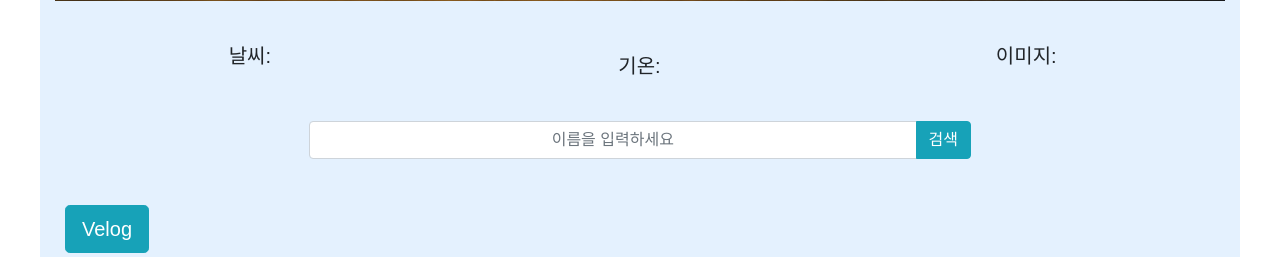
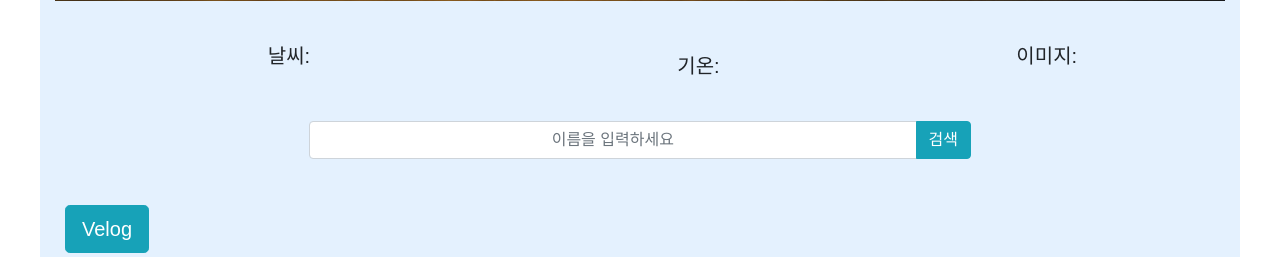
Before and after one commit to Ohjinn/TIL_Collection_project, a Flask app: page / in a window 1280 px wide. Shown: the part 474-731 px from the top of the page. Run offline with Flask 2, Linux system fonts and the light colour scheme; some libraries are stand-ins or nearby versions; some web fonts are replaced.

Commit message:
멘트부분 수정

```diff
--- a/static/Til.css
+++ b/static/Til.css
@@ -31,9 +31,16 @@
     font-size: 20px;
 }
 
-.weather_title, .weather_temp, .weather_img {
+.weather_title {
     float: left;
-    width: 33.3%;
+    width: 40%;
+    height: 70px;
+    padding-top: 10px;
+}
+
+.weather_temp, .weather_img {
+    float: left;
+    width: 30%;
     height: 70px;
     padding-top: 10px;
 }
--- a/static/Til.js
+++ b/static/Til.js
@@ -54,32 +54,32 @@
         + "&appid=" + apiKey;
     let options = {method: 'GET'}
     $.ajax(weatherUrl, options).then((response) => {
-        console.log(response)
+        console.log(response) // JSON 타입 위치 및 날씨 정보데이터 로그 확인
         let icon = response.weather[0].icon
         let iconUrl = "http://openweathermap.org/img/wn/" + icon + ".png"
         let img = document.querySelector("#wicon")
         img.src = iconUrl
         let w_icon_id = icon[0]+icon[1];
         if (w_icon_id == '01') {
-            $("#weather_comment").text("맑은 하늘이네요! 코딩공부하기 좋은 날~♡");
+            $("#weather_comment").text("맑은 하늘이네요! 코딩공부하기 좋은 날~♥");
         } else if (w_icon_id == '02') {
-            $("#weather_comment").text("약간 구름낀 날씨네요! 코딩공부하기 좋은 날~♡");
+            $("#weather_comment").text("약간 구름낀 날씨네요! 코딩공부하기 좋은 날~♥");
         } else if (w_icon_id == '03') {
-            $("#weather_comment").text("구름이 조금 더 꼈지만 코딩 공부하기 좋은 날씨네요!");
+            $("#weather_comment").text("구름이 조금 더 꼈지만 코딩 공부하기 좋은 날씨네요!~♥");
         } else if (w_icon_id == '04') {
-            $("#weather_comment").text("구름이 좀 끼고 우중충하니까 코딩공부하기 좋은 날~♡");
+            $("#weather_comment").text("구름이 좀 끼고 우중충하니까 코딩공부하기 좋은 날~♥");
         } else if (w_icon_id == '09') {
-            $("#weather_comment").text("소나기가 내리는 지금은 코딩공부하기 좋은 날~♡");
+            $("#weather_comment").text("소나기가 내리는 지금은 코딩공부하기 좋은 날~♥");
         } else if (w_icon_id == '10') {
-            $("#weather_comment").text("비가 와요! 코딩공부하기 좋은 날~♡");
+            $("#weather_comment").text("비가 와요! 코딩공부하기 좋은 날~♥");
         } else if (w_icon_id == '11') {
-            $("#weather_comment").text("천둥 번개가 치는 지금은?! 코딩공부하기 좋은 날~♡");
+            $("#weather_comment").text("천둥 번개가 치는 지금은?! 코딩공부하기 좋은 날~♥");
         } else if (w_icon_id == '13') {
-            $("#weather_comment").text("눈이 와요~! 코딩공부하기 좋은 날~♡");
+            $("#weather_comment").text("눈이 와요~! 코딩공부하기 좋은 날~♥");
         } else
-            $("#weather_comment").text("안개가 낀 날씨도 역시! 코딩공부하기 좋은 날~♡");
+            $("#weather_comment").text("안개가 낀 날씨도 역시! 코딩공부하기 좋은 날~♥");
 
-        $("#tempr").text(parseInt(response.main.temp - 273) + '˚'); // 현재 온도
+        $("#tempr").text(Math.round(parseFloat(response.main.temp - 273)) + '˚'); // 현재 온도
     }).catch((error) => {
         console.log(error)
     })
```
